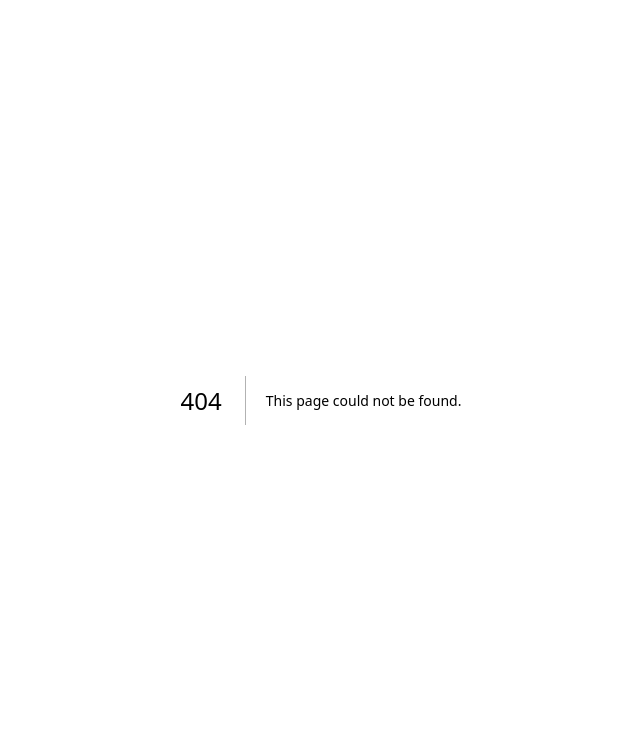
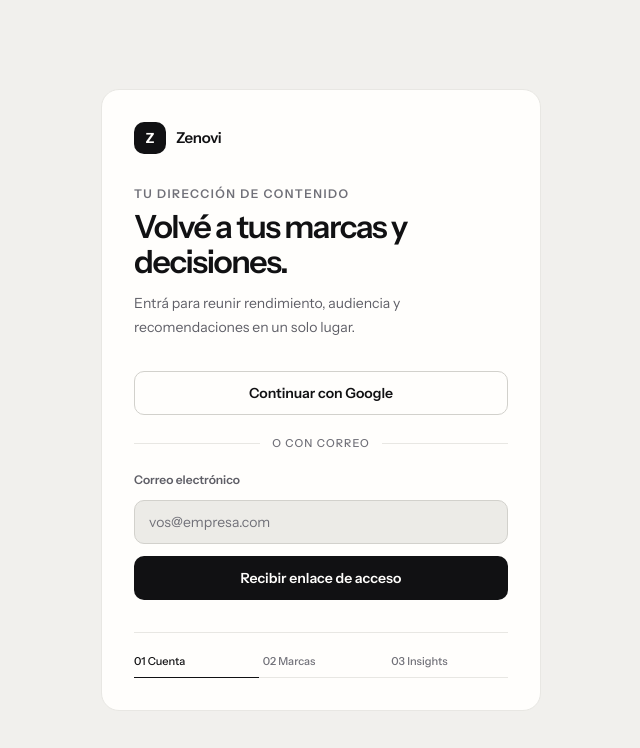
Before and after one commit to joacopc1/Zenovi, a Next.js app: page /login in a window 1280 px wide. Before the commit this address had no page. Shown: the top 748 px of the page, without its empty margins (319-959 px from the left). Built offline with nearby package versions, Linux system fonts and the light colour scheme; no server answers.

Commit message:
feat: add Supabase auth foundation

```diff
--- /dev/null
+++ b/app/(auth)/layout.tsx
@@ -0,0 +1,3 @@
+export default function AuthLayout({ children }: Readonly<{ children: React.ReactNode }>) {
+  return children;
+}
--- /dev/null
+++ b/app/(auth)/login/page.tsx
@@ -0,0 +1,41 @@
+import { LoginForm } from "@/components/auth/login-form";
+
+export default function LoginPage() {
+  return (
+    <main className="flex min-h-screen items-center justify-center py-10">
+      <section className="w-[calc(100vw-2.5rem)] min-w-0 max-w-[440px] rounded-panel border border-mist bg-paper p-6 sm:w-[calc(100vw-4rem)] sm:p-8">
+        <header className="mb-8">
+          <div className="mb-8 flex items-center gap-2.5" aria-label="Zenovi">
+            <span className="grid size-8 place-items-center rounded-control bg-ink text-sm font-bold text-paper">
+              Z
+            </span>
+            <span className="text-[15px] font-semibold tracking-[-0.02em]">Zenovi</span>
+          </div>
+
+          <p className="mb-2 text-xs font-semibold uppercase tracking-[0.12em] text-muted">
+            Tu dirección de contenido
+          </p>
+          <h1 className="text-[2rem] font-semibold leading-[1.08] tracking-[-0.045em]">
+            Volvé a tus marcas y decisiones.
+          </h1>
+          <p className="mt-3 max-w-[36ch] text-sm leading-6 text-graphite">
+            Entrá para reunir rendimiento, audiencia y recomendaciones en un solo lugar.
+          </p>
+        </header>
+
+        <LoginForm />
+
+        <div className="mt-8 border-t border-mist pt-5" aria-label="Ruta de conexión">
+          <ol className="grid grid-cols-3 gap-3 text-[11px] font-medium text-muted">
+            <li className="text-ink">01 Cuenta</li>
+            <li>02 Marcas</li>
+            <li>03 Insights</li>
+          </ol>
+          <div className="mt-2 h-px bg-mist">
+            <div className="h-px w-1/3 bg-ink" />
+          </div>
+        </div>
+      </section>
+    </main>
+  );
+}
--- /dev/null
+++ b/app/auth/callback/route.ts
@@ -0,0 +1,22 @@
+import { NextResponse } from "next/server";
+import { createClient } from "@/lib/supabase/server";
+
+export async function GET(request: Request) {
+  const url = new URL(request.url);
+  const code = url.searchParams.get("code");
+  const requestedNext = url.searchParams.get("next");
+  const next = requestedNext?.startsWith("/") && !requestedNext.startsWith("//")
+    ? requestedNext
+    : "/";
+
+  if (code) {
+    const supabase = await createClient();
+    const { error } = await supabase.auth.exchangeCodeForSession(code);
+
+    if (!error) {
+      return NextResponse.redirect(new URL(next, url.origin));
+    }
+  }
+
+  return NextResponse.redirect(new URL("/login?error=auth_callback", url.origin));
+}
--- /dev/null
+++ b/components/auth/login-form.tsx
@@ -0,0 +1,109 @@
+"use client";
+
+import { useState, type FormEvent } from "react";
+import { createClient } from "@/lib/supabase/client";
+
+type FormStatus =
+  | { kind: "idle" }
+  | { kind: "loading" }
+  | { kind: "success"; message: string }
+  | { kind: "error"; message: string };
+
+export function LoginForm() {
+  const [status, setStatus] = useState<FormStatus>({ kind: "idle" });
+
+  async function continueWithGoogle() {
+    setStatus({ kind: "loading" });
+    const supabase = createClient();
+    const { error } = await supabase.auth.signInWithOAuth({
+      provider: "google",
+      options: { redirectTo: `${window.location.origin}/auth/callback` },
+    });
+
+    if (error) {
+      setStatus({ kind: "error", message: "No pudimos iniciar con Google. Revisá la configuración del proveedor." });
+    }
+  }
+
+  async function sendMagicLink(event: FormEvent<HTMLFormElement>) {
+    event.preventDefault();
+    setStatus({ kind: "loading" });
+    const formData = new FormData(event.currentTarget);
+    const email = String(formData.get("email") ?? "").trim();
+
+    if (!email) {
+      setStatus({ kind: "error", message: "Ingresá un correo válido." });
+      return;
+    }
+
+    const supabase = createClient();
+    const { error } = await supabase.auth.signInWithOtp({
+      email,
+      options: { emailRedirectTo: `${window.location.origin}/auth/callback` },
+    });
+
+    if (error) {
+      setStatus({ kind: "error", message: "No pudimos enviar el enlace. Probá nuevamente." });
+      return;
+    }
+
+    setStatus({ kind: "success", message: "Te enviamos un enlace seguro. Revisá tu correo." });
+  }
+
+  const isLoading = status.kind === "loading";
+
+  return (
+    <div className="space-y-5">
+      <button
+        className="flex h-11 w-full items-center justify-center rounded-control border border-mist-strong bg-paper text-sm font-semibold transition-colors hover:bg-control disabled:cursor-wait disabled:opacity-60"
+        type="button"
+        onClick={continueWithGoogle}
+        disabled={isLoading}
+      >
+        Continuar con Google
+      </button>
+
+      <div className="flex items-center gap-3 text-[11px] font-medium uppercase tracking-[0.1em] text-muted">
+        <span className="h-px flex-1 bg-mist" />
+        o con correo
+        <span className="h-px flex-1 bg-mist" />
+      </div>
+
+      <form className="space-y-3" onSubmit={sendMagicLink}>
+        <label className="block text-xs font-semibold text-graphite" htmlFor="email">
+          Correo electrónico
+        </label>
+        <input
+          className="h-11 w-full rounded-control border border-mist-strong bg-control px-3.5 text-sm text-ink placeholder:text-muted hover:border-graphite focus:border-ink focus:outline-none"
+          id="email"
+          name="email"
+          type="email"
+          autoComplete="email"
+          placeholder="vos@empresa.com"
+          disabled={isLoading}
+          required
+        />
+        <button
+          className="h-11 w-full rounded-control bg-ink px-4 text-sm font-semibold text-paper transition-opacity hover:opacity-90 disabled:cursor-wait disabled:opacity-60"
+          type="submit"
+          disabled={isLoading}
+        >
+          {isLoading ? "Conectando…" : "Recibir enlace de acceso"}
+        </button>
+      </form>
+
+      {status.kind === "success" || status.kind === "error" ? (
+        <p
+          className={`rounded-control border px-3 py-2.5 text-xs leading-5 ${
+            status.kind === "success"
+              ? "border-success/20 bg-success/5 text-success"
+              : "border-danger/20 bg-danger/5 text-danger"
+          }`}
+          role="status"
+        >
+          {status.message}
+        </p>
+      ) : null}
+    </div>
+  );
+}
--- /dev/null
+++ b/lib/supabase/client.ts
@@ -0,0 +1,10 @@
+"use client";
+
+import { createBrowserClient } from "@supabase/ssr";
+import { getSupabaseConfig } from "./config";
+
+export function createClient() {
+  const { supabaseUrl, supabasePublishableKey } = getSupabaseConfig();
+
+  return createBrowserClient(supabaseUrl, supabasePublishableKey);
+}
--- /dev/null
+++ b/lib/supabase/config.ts
@@ -0,0 +1,12 @@
+const supabaseUrl = process.env.NEXT_PUBLIC_SUPABASE_URL?.replace(/\/+$/, "");
+const supabasePublishableKey = process.env.NEXT_PUBLIC_SUPABASE_PUBLISHABLE_KEY;
+
+export function getSupabaseConfig() {
+  if (!supabaseUrl || !supabasePublishableKey) {
+    throw new Error(
+      "Faltan NEXT_PUBLIC_SUPABASE_URL o NEXT_PUBLIC_SUPABASE_PUBLISHABLE_KEY.",
+    );
+  }
+
+  return { supabaseUrl, supabasePublishableKey };
+}
--- /dev/null
+++ b/lib/supabase/proxy.ts
@@ -0,0 +1,52 @@
+import { createServerClient } from "@supabase/ssr";
+import { NextResponse, type NextRequest } from "next/server";
+import { getSupabaseConfig } from "./config";
+
+export async function updateSession(request: NextRequest) {
+  let response = NextResponse.next({ request });
+  const { supabaseUrl, supabasePublishableKey } = getSupabaseConfig();
+
+  const supabase = createServerClient(supabaseUrl, supabasePublishableKey, {
+    cookies: {
+      getAll() {
+        return request.cookies.getAll();
+      },
+      setAll(cookiesToSet, headers) {
+        cookiesToSet.forEach(({ name, value }) => {
+          request.cookies.set(name, value);
+        });
+
+        response = NextResponse.next({ request });
+
+        cookiesToSet.forEach(({ name, value, options }) => {
+          response.cookies.set(name, value, options);
+        });
+
+        Object.entries(headers).forEach(([name, value]) => {
+          response.headers.set(name, value);
+        });
+      },
+    },
+  });
+
+  // Keep this immediately after client creation so refresh-token rotation stays in sync.
+  const { data } = await supabase.auth.getClaims();
+  const isAuthRoute = request.nextUrl.pathname.startsWith("/auth");
+  const isLoginRoute = request.nextUrl.pathname === "/login";
+
+  if (!data?.claims && !isAuthRoute && !isLoginRoute) {
+    const loginUrl = request.nextUrl.clone();
+    loginUrl.pathname = "/login";
+    loginUrl.search = "";
+    return NextResponse.redirect(loginUrl);
+  }
+
+  if (data?.claims && isLoginRoute) {
+    const dashboardUrl = request.nextUrl.clone();
+    dashboardUrl.pathname = "/";
+    dashboardUrl.search = "";
+    return NextResponse.redirect(dashboardUrl);
+  }
+
+  return response;
+}
--- /dev/null
+++ b/lib/supabase/server.ts
@@ -0,0 +1,25 @@
+import { createServerClient } from "@supabase/ssr";
+import { cookies } from "next/headers";
+import { getSupabaseConfig } from "./config";
+
+export async function createClient() {
+  const cookieStore = await cookies();
+  const { supabaseUrl, supabasePublishableKey } = getSupabaseConfig();
+
+  return createServerClient(supabaseUrl, supabasePublishableKey, {
+    cookies: {
+      getAll() {
+        return cookieStore.getAll();
+      },
+      setAll(cookiesToSet) {
+        try {
+          cookiesToSet.forEach(({ name, value, options }) => {
+            cookieStore.set(name, value, options);
+          });
+        } catch {
+          // Server Components cannot write cookies. The root proxy refreshes them.
+        }
+      },
+    },
+  });
+}
--- a/package.json
+++ b/package.json
@@ -10,6 +10,8 @@
     "typecheck": "tsc --noEmit"
   },
   "dependencies": {
+    "@supabase/ssr": "0.12.6",
+    "@supabase/supabase-js": "2.116.0",
     "next": "^16.2.9",
     "react": "^19.2.4",
     "react-dom": "^19.2.4"
--- /dev/null
+++ b/proxy.ts
@@ -0,0 +1,12 @@
+import type { NextRequest } from "next/server";
+import { updateSession } from "@/lib/supabase/proxy";
+
+export async function proxy(request: NextRequest) {
+  return updateSession(request);
+}
+
+export const config = {
+  matcher: [
+    "/((?!_next/static|_next/image|favicon.ico|.*\\.(?:svg|png|jpg|jpeg|gif|webp)$).*)",
+  ],
+};
```
Also changed, not shown: 2 other files (tests, documents, lock files or other folders).
